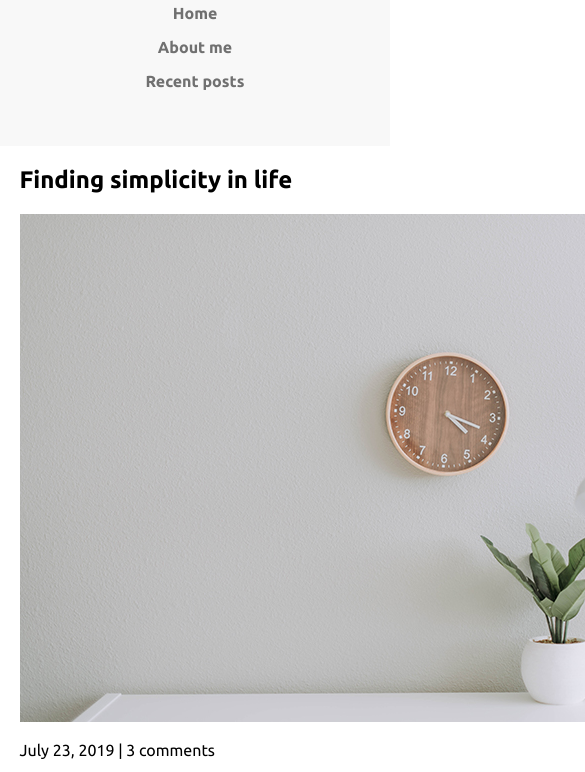
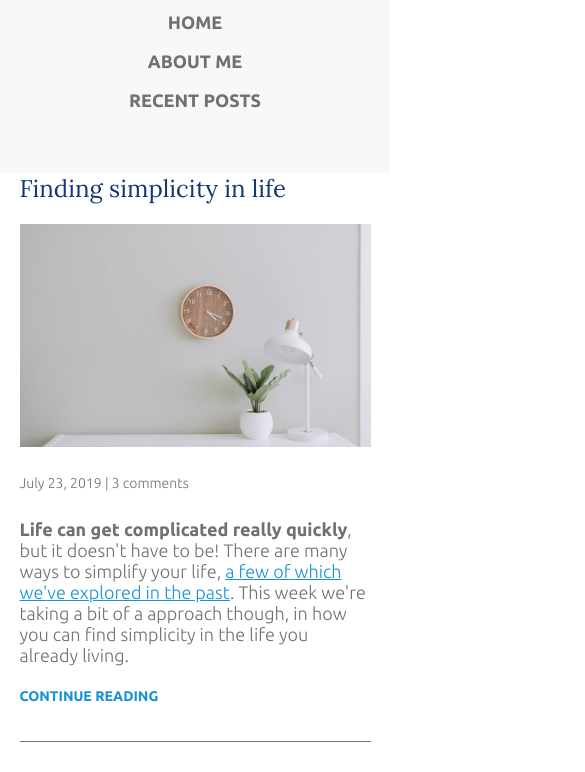
Before and after one commit to miri52/scrimba-interactive-design, a plain HTML site: page index.html in a window 390 px wide. Shown: the part 106-878 px from the top of the page, 585 px wide, since content can reach past the window. Drawn offline with Linux system fonts and the light colour scheme.

Commit message:
Learning  Starting to think reponsively - 31. - 35.
- starting the CSS of the page (typography)
- starting the layout and thinking mobile first
- changing the visual order with flexbox

```diff
--- a/css/styles.css
+++ b/css/styles.css
@@ -7,25 +7,82 @@ font-family: 'Ubuntu', sans-serif;
 body {
   margin: 0;
   font-family: "Ubuntu", sans-serif;
+  font-size: 1.125rem;
+  font-weight: 300;
+  color: #707070;
+}
+
+img {
+  max-width: 100%;
+  display: block;
 }
 
 /* =================
 Typography
 ================= */
 
-h1 {
+h1,
+h2,
+h3 {
   font-family: "Lora", serif;
   font-weight: 400;
   color: #143774;
+  margin-top: 0;
+}
+
+h1 {
   font-size: 2rem;
   margin: 0;
 }
 
+a {
+  color: #1792d2;
+}
+
+a:hover,
+a:focus {
+  color: #143774;
+}
+
+strong {
+  font-weight: 700;
+}
+
+/* h1 subtitle */
 .subtitle {
   font-weight: 700;
+  font-size: 0.75rem;
   color: #1792d2;
-  font-size: 0.75rem;
   margin: 0;
+  text-transform: uppercase;
+}
+
+.article-title {
+  font-size: 1.5rem;
+}
+
+.article-read-more,
+.article-info {
+  font-size: 0.875rem;
+}
+
+.article-read-more {
+  font-weight: 700;
+  text-decoration: none;
+  text-transform: uppercase;
+}
+
+.article-read-more:hover,
+.article-read-more:focus {
+  text-decoration: underline;
+}
+
+.widget-title {
+  font-weight: 700;
+}
+
+.article-info {
+  margin: 2em 0;
 }
 
 /* =================
@@ -38,23 +95,29 @@ Layout
   margin: 0 auto;
 }
 
-.container-nav {
+.container-flex {
   display: flex;
+  flex-direction: column;
   justify-content: space-between;
 }
 
 header {
   background: #f8f8f8;
   padding: 2em 0;
+  text-align: center;
 }
 
-@media (max-width: 675px) {
-  .container-nav {
-    flex-direction: column;
+@media (min-width: 675px) {
+  .container-flex {
+    flex-direction: row;
   }
 
-  header {
-    text-align: center;
+  main {
+    width: 75%;
+  }
+
+  aside {
+    width: 20%;
   }
 }
 
@@ -64,11 +127,12 @@ nav ul {
   list-style: none;
   padding: 0;
   display: flex;
+  flex-direction: column;
   justify-content: center;
 }
 
 nav li {
-  margin-left: 2em;
+  margin: 0.5em 0;
 }
 
 nav a {
@@ -76,6 +140,7 @@ nav a {
   color: #707070;
   font-weight: 700;
   padding: 0.25em 0;
+  text-transform: uppercase;
 }
 
 nav a:hover,
@@ -91,12 +156,34 @@ nav a:focus {
   color: #707070;
 }
 
-@media (max-width: 675px) {
+@media (min-width: 675px) {
   nav ul {
-    flex-direction: column;
+    flex-direction: row;
   }
 
   nav li {
-    margin: 0.5em 0;
+    margin-left: 2em;
   }
 }
+
+/* Articles */
+
+.article-featured {
+  padding-bottom: 2em;
+  margin-bottom: 2em;
+  border-bottom: 1px solid #717171;
+}
+
+.article-recent {
+  display: flex;
+  flex-direction: column;
+  margin-bottom: 2em;
+}
+
+.article-recent-main {
+  order: 2;
+}
+
+.article-recent-secondary {
+  order: 1;
+}
--- a/index.html
+++ b/index.html
@@ -5,14 +5,14 @@
     <meta name="viewport" content="width=device-width, initial-scale=1.0" />
     <title>Think responsively</title>
     <link
-      href="https://fonts.googleapis.com/css?family=Lora|Ubuntu:400,700&display=swap"
+      href="https://fonts.googleapis.com/css?family=Lora|Ubuntu:300,400,700&display=swap"
       rel="stylesheet"
     />
     <link rel="stylesheet" href="css/styles.css" />
   </head>
   <body>
     <header>
-      <div class="container container-nav">
+      <div class="container container-flex">
         <div class="site-title">
           <h1>Living the social life</h1>
           <p class="subtitle">A blog exploring minimalism in life</p>
@@ -28,7 +28,7 @@
       <!-- / .container -->
     </header>
 
-    <div class="container">
+    <div class="container container-flex">
       <main>
         <article class="article-featured">
           <h2 class="article-title">Finding simplicity in life</h2>
@@ -39,11 +39,11 @@
           />
           <p class="article-info">July 23, 2019 | 3 comments</p>
           <p class="article-body">
-            Life can get complicated really quickly, but it doesn't have to be!
-            There are many ways to simplify your life, a few of which we've
-            explored in the past. This week we're taking a bit of a approach
-            though, in how you can find simplicity in the life you already
-            living.
+            <strong>Life can get complicated really quickly</strong>, but it
+            doesn't have to be! There are many ways to simplify your life,
+            <a href="#">a few of which we've explored in the past</a>. This week
+            we're taking a bit of a approach though, in how you can find
+            simplicity in the life you already living.
           </p>
           <a href="#" class="article-read-more">CONTINUE READING</a>
         </article>
```
